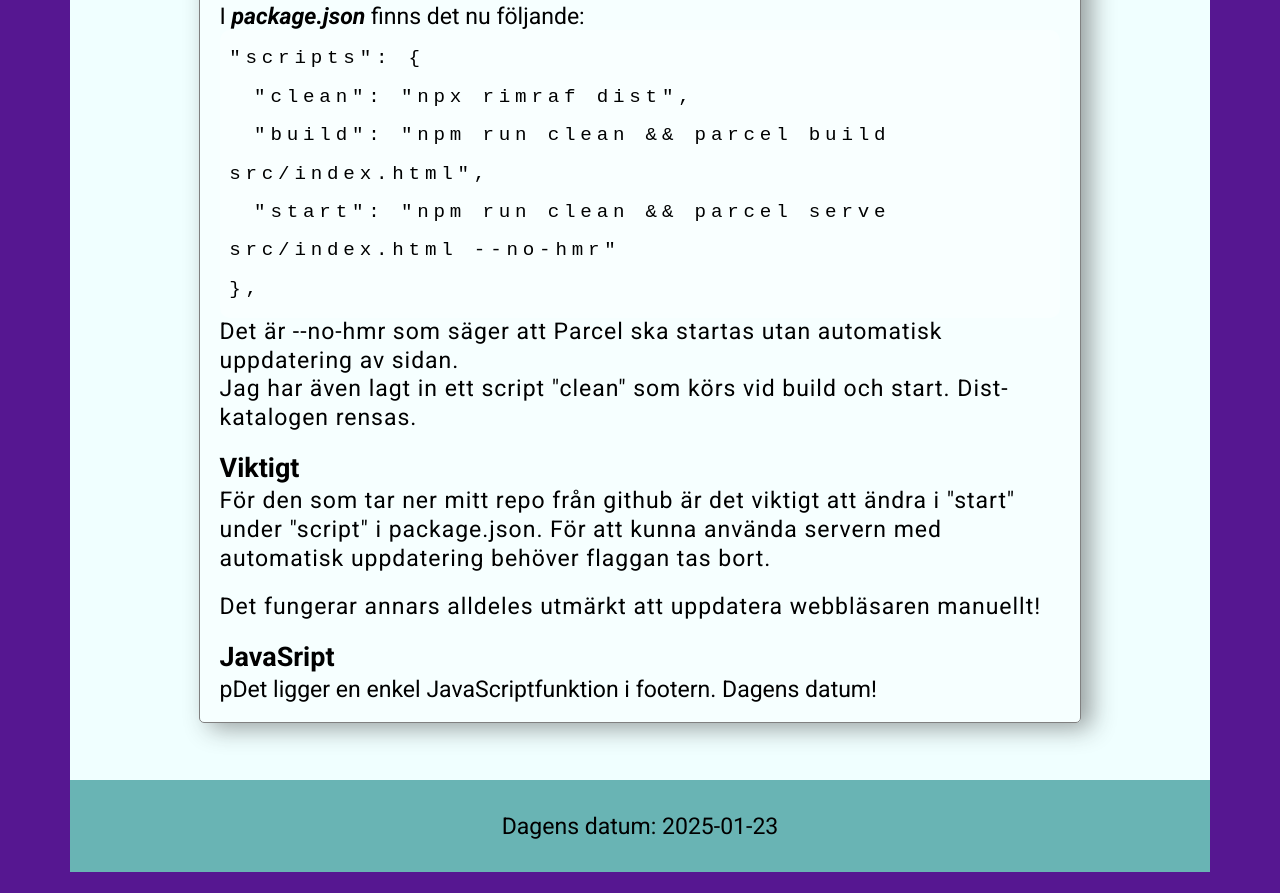
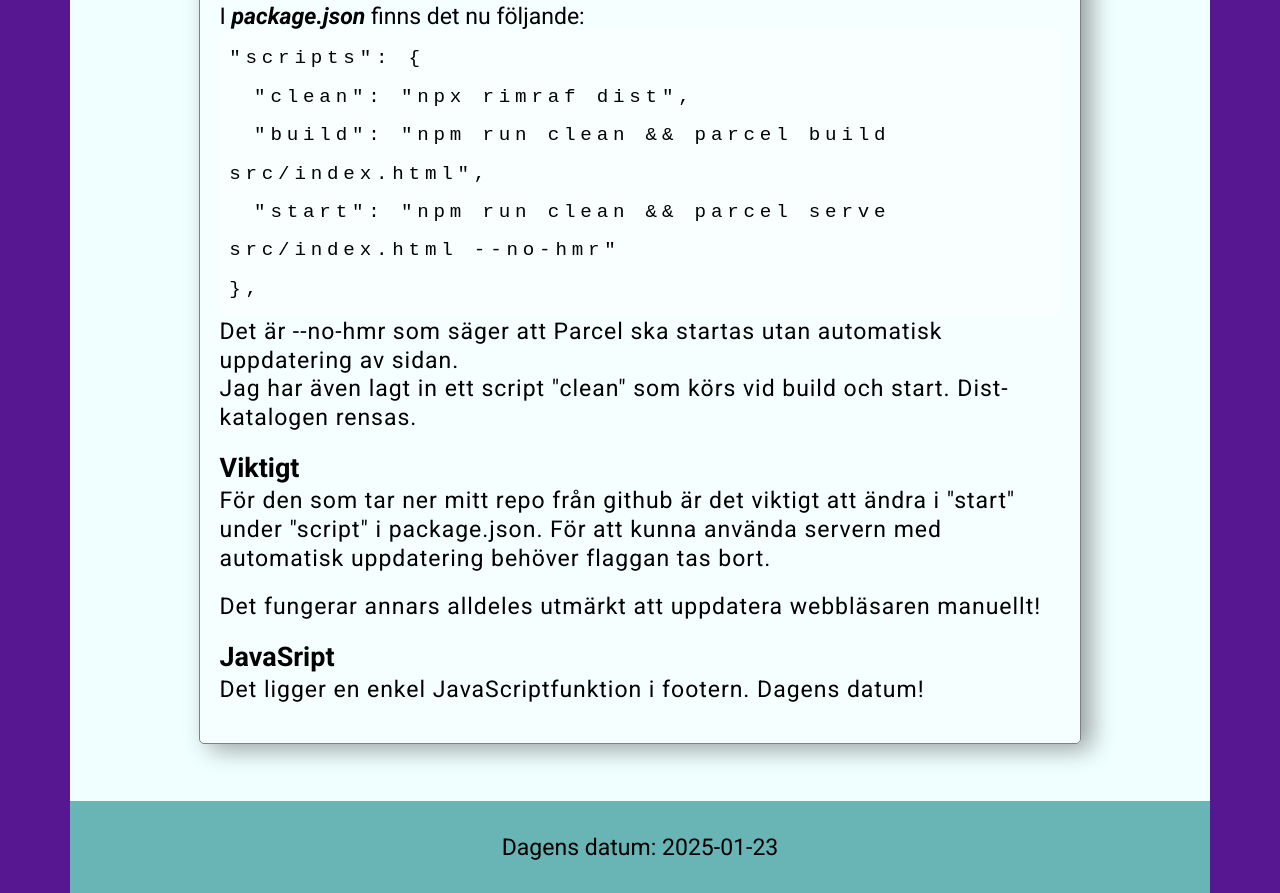
Before and after one commit to Bakko50B/Uppgift_1, a website built with Parcel: page src/about.html in a window 1280 px wide. Shown: the part 4427-5320 px from the top of the page. Before the commit the page ends 5299 px from the top, so only its background shows below. Built offline with nearby package versions, Linux system fonts and the light colour scheme.

Commit message:
Fel i koden fixat

```diff
--- a/src/about.html
+++ b/src/about.html
@@ -161,7 +161,7 @@
                 För att kunna använda servern med automatisk uppdatering behöver flaggan tas bort.</p>
                 <p>Det fungerar annars alldeles utmärkt att uppdatera webbläsaren manuellt!</p>
             <h3>JavaSript</h3>
-            pDet ligger en enkel JavaScriptfunktion i footern. Dagens datum!
+            <p>Det ligger en enkel JavaScriptfunktion i footern. Dagens datum!</p>
 
 
         </section>
```
